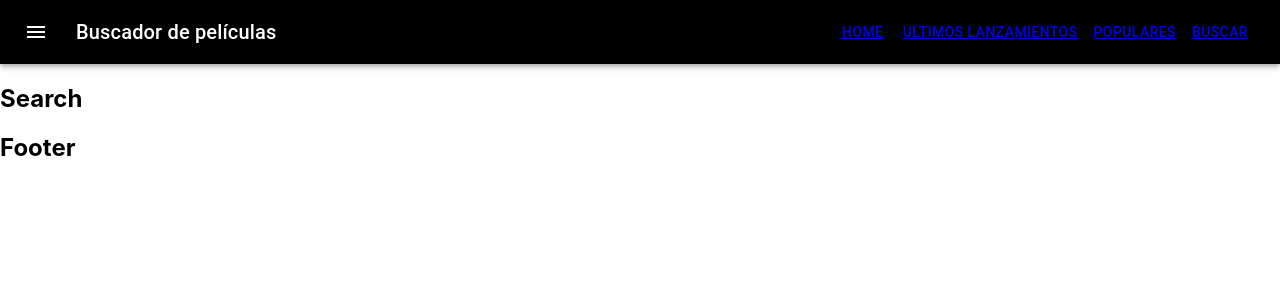
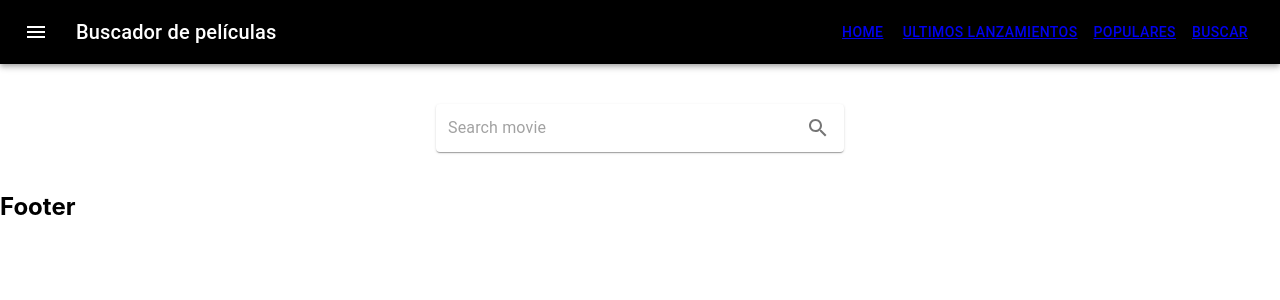
Before and after one commit to Carolinalmrz89/TP-Peliculas, a React (Create React App) app: page /search in a window 1280 px wide. Shown: the top 300 px of the page. Built offline with nearby package versions, Linux system fonts and the light colour scheme.

Commit message:
funcionalidad input search

```diff
--- a/src/components/Search.js
+++ b/src/components/Search.js
@@ -1,8 +1,51 @@
+import { useSearchParams } from "react-router-dom";
+import Paper from "@mui/material/Paper";
+import InputBase from "@mui/material/InputBase";
+import IconButton from "@mui/material/IconButton";
+import SearchIcon from "@mui/icons-material/Search";
+import Box from "@mui/material/Box";
+import { useState } from "react";
+
 const Search = () => {
+  const [searchParams, setSearchParams] = useSearchParams({
+    query: "",
+  });
+
+  const [valorDelInput, setValorDelInput] = useState("");
+
+  const handleChange = (e) => {
+    setValorDelInput(e.target.value);
+  };
+
+  const handleClick = (e) => {
+    e.preventDefault();
+    setSearchParams({
+      query: valorDelInput,
+    });
+  };
+
   return (
-    <div>
-      <h2>Search</h2>
-    </div>
+    <Box sx={{ display: "flex", justifyContent: "center", m: 5 }}>
+      <Paper
+        component="form"
+        sx={{ p: "2px 4px", width: 400, display: "flex" }}
+      >
+        <InputBase
+          sx={{ ml: 1, flex: 1 }}
+          placeholder="Search movie"
+          onChange={handleChange}
+          value={valorDelInput}
+        />
+        <IconButton
+          type="submit"
+          sx={{ p: "10px" }}
+          aria-label="search"
+          onClick={handleClick}
+        >
+          <SearchIcon />
+        </IconButton>
+      </Paper>
+    </Box>
   );
 };
 
```
Also changed, not shown: src/App.css (deleted, +0 -38 lines).
